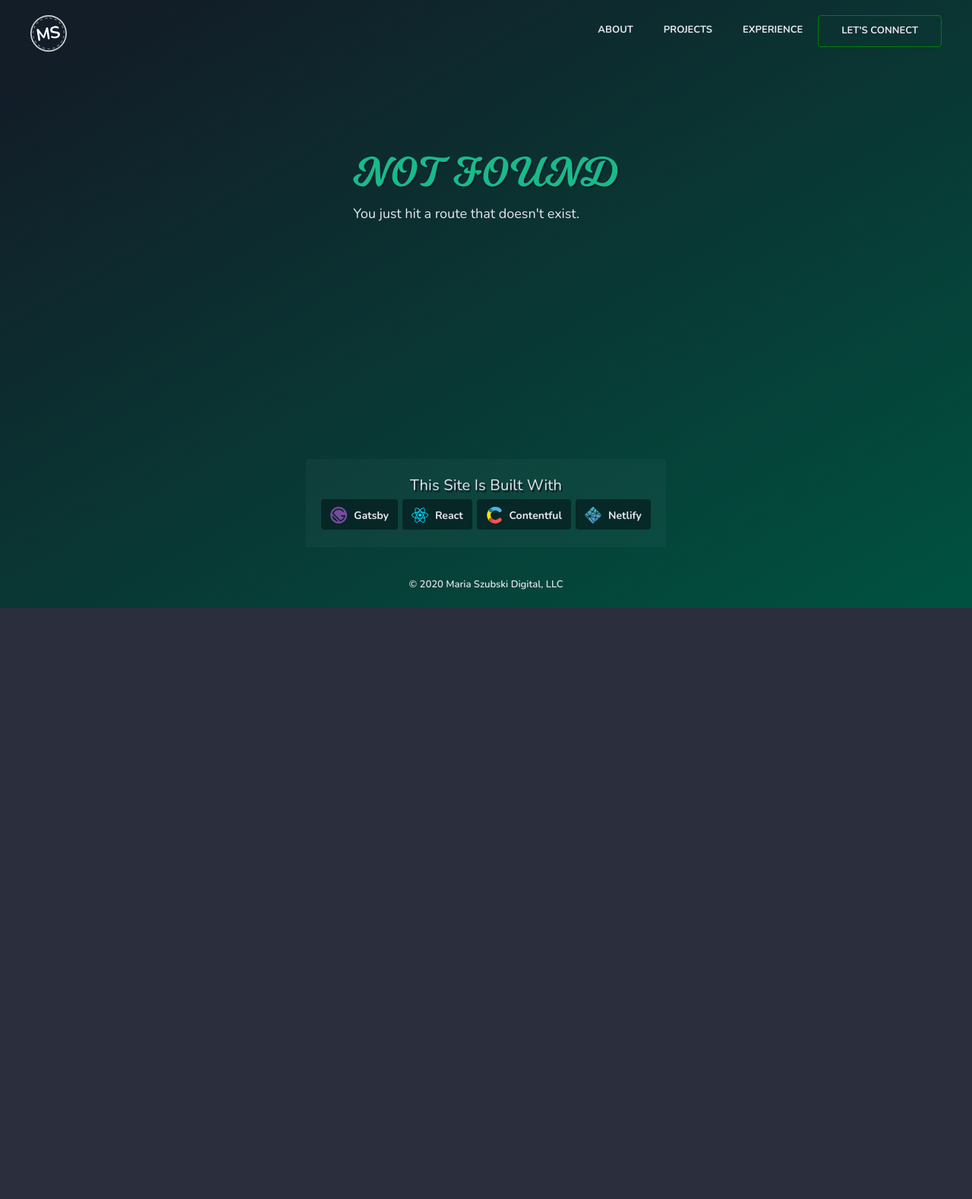
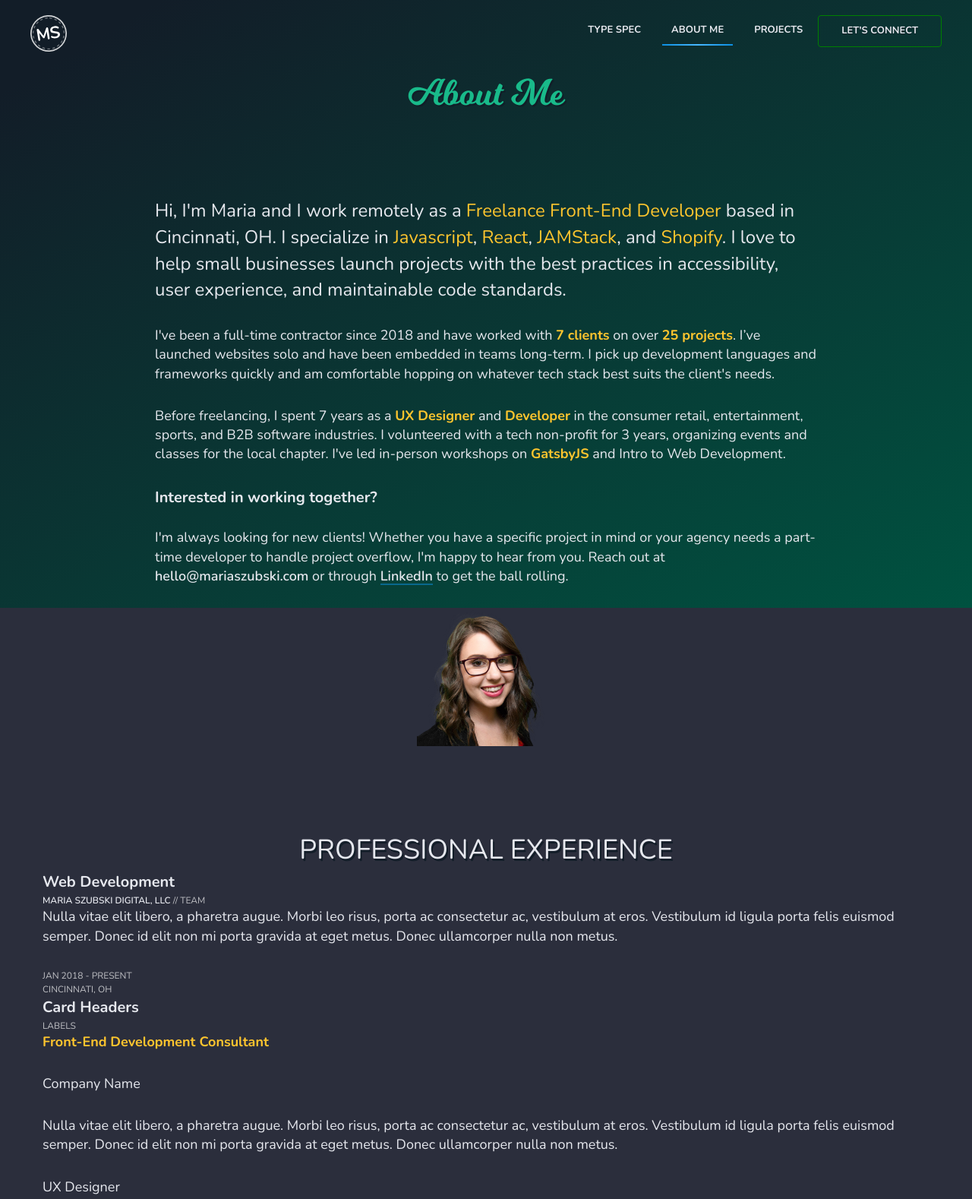
Before and after one commit to MariaSzubski/mariaszubski-com, a Gatsby site: page /about in a window 1280 px wide. Before the commit this address had no page. Shown: the top 1578 px of the page at 76% size. Before the commit the page ends 800 px from the top, so only its background shows below. Built offline with nearby package versions, Linux system fonts and the light colour scheme; Gatsby itself is replaced by a stand-in of ours.

Commit message:
Create `About Me` page

```diff
--- a/package.json
+++ b/package.json
@@ -29,7 +29,6 @@
     "react-flexbox-grid": "^2.1.2",
     "react-helmet": "^6.1.0",
     "react-inlinesvg": "^2.0.0",
-    "react-obfuscate": "^3.6.7",
     "react-responsive": "^8.1.0",
     "styled-components": "^5.1.1"
   },
--- a/src/components/global/styles.js
+++ b/src/components/global/styles.js
@@ -44,12 +44,18 @@ const global_styles = css`
   body {
     font-size: 16px;
     font-size: 1.8rem;
+    font-weight: 300;
     line-height: 1.5;
     opacity: 0;
     &.loaded{
       opacity: 1;
       transition: opacity 0.4s 0.2s ease-in;
     }
+  }
+
+  strong {
+    font-weight: 700;
+    color: ${colors.yellow};
   }
 
   a {
@@ -74,7 +80,7 @@ const global_styles = css`
     }
 
     p &:after {
-      background: ${colors.blue300};
+      background: ${colors.blue200 + "AA"};
       transform: scaleX(0);
       transform-origin: bottom center;
       transition: transform .2s ease-out;
@@ -117,8 +123,8 @@ const global_styles = css`
 
   h1 {
     font-family: ${fonts.milkshake};
-    font-weight: 300;
-    font-size: 5.4rem;
+    font-weight: 200;
+    font-size: 4.8rem;
     text-align: center;
     color: ${colors.green300};
     text-shadow: 0.2rem 0.2rem 0rem ${colors.black};
@@ -187,6 +193,7 @@ const global_styles = css`
   *.text-lg,
   *.text-lg * {
     font-size: 2.4rem;
+    font-weight: 400;
     line-height: 145%;
   }
 
--- a/src/components/global/vars.js
+++ b/src/components/global/vars.js
@@ -7,13 +7,16 @@ export const colors = {
 
   yellow:   '#FEC52E',
   green:    '#009978', // #008F70, saturate( darken( #06A281, 5% ), 50% )
+  green200: '#34DDAA',
   green300: '#19BA8A',
   green700: '#005240',
   blue:     '#004876',
+  blue200:  '#49B8FF',
   blue300:  '#0C8FE2',
   blue700:  '#003C62',
   blue900:  '#000A10',
   grape:    '#272580',
+  grape200: '#8684F6',
   grape300: '#6B69DF',
   grape700: '#22216E',
   plum:     '#602651',
--- a/src/components/nav/nav.js
+++ b/src/components/nav/nav.js
@@ -42,9 +42,9 @@ const PageLinks = styled.section`
       left: 0.8rem;
       background: linear-gradient(
         90deg,
-        ${colors.plum} 0%,
-        ${colors.plum300} 50%,
-        ${colors.plum} 100%
+        ${colors.blue} 0%,
+        ${colors.blue200} 50%,
+        ${colors.blue} 100%
       );
       transform: scaleX(0);
       transform-origin: bottom center;
@@ -57,9 +57,9 @@ const PageLinks = styled.section`
       transform: scaleX(1);
       background: linear-gradient(
         90deg,
-        ${colors.plum} 0%,
-        ${colors.plum300} 50%,
-        ${colors.plum} 100%
+        ${colors.blue300} 0%,
+        ${colors.blue200} 50%,
+        ${colors.blue300} 100%
       );
     }
   }
@@ -84,13 +84,13 @@ const Nav = () => (
     </Link>
     <PageLinks aria-label="pages" className="text-sm">
       <StyledLink to="/type-spec" activeClassName="active">
-        About
+        Type Spec
+      </StyledLink>
+      <StyledLink to="/about" activeClassName="active">
+        About Me
       </StyledLink>
       <StyledLink to="/projects" activeClassName="active">
         Projects
-      </StyledLink>
-      <StyledLink to="/projects/style-guide" activeClassName="active">
-        Experience
       </StyledLink>
       <Button to="/projects" $color="green" activeClassName="active">
         Let&apos;s Connect
--- a/src/content/site-tech.yml
+++ b/src/content/site-tech.yml
@@ -1,5 +1,5 @@
 ---
-- title: This Site Is Built With
+- title: Built With
   skills:
     - icon: gatsby
     - icon: reactjs
--- /dev/null
+++ b/src/pages/about.js
@@ -0,0 +1,143 @@
+import React from "react"
+import { useStaticQuery, graphql } from "gatsby"
+import styled from "styled-components"
+import Img from "gatsby-image"
+import { Row, Col } from "react-flexbox-grid"
+
+import data from "../content/all-skills.yml"
+
+import Layout from "../components/layout"
+import { SkillGroup } from "../components/skill"
+import { SkillList, SkillTag } from "../components/skill/list"
+import Link from "../components/utilities/link"
+
+const Headshot = () => {
+  const data = useStaticQuery(graphql`
+    query {
+      headshot: file(relativePath: { eq: "headshot.png" }) {
+        childImageSharp {
+          fluid(maxWidth: 300) {
+            ...GatsbyImageSharpFluid
+          }
+        }
+      }
+    }
+  `)
+
+  return (
+    <Img
+      fluid={data.headshot.childImageSharp.fluid}
+      css={`
+        border-radius: 100%;
+        // border: 3px solid black;
+      `}
+    />
+  )
+}
+
+const AboutPage = () => (
+  <Layout>
+    <hgroup>
+      <h1>About Me</h1>
+    </hgroup>
+
+    <section className="element">
+      <Row around="md">
+        <Col md={12} lg={10} xl={9}>
+          <p className="text-lg">
+            Hi, I&#39;m Maria and I work remotely as a{" "}
+            <strong>Freelance Front-End Developer</strong> based in Cincinnati,
+            OH. I specialize in <strong>Javascript</strong>,{" "}
+            <strong>React</strong>, <strong>JAMStack</strong>, and{" "}
+            <strong>Shopify</strong>. I love to help small businesses launch
+            projects with the best practices in accessibility, user experience,
+            and maintainable code standards.
+          </p>
+          <p>
+            I&#39;ve been a full-time contractor since 2018 and have worked with{" "}
+            <strong>7 clients</strong> on over <strong>25 projects</strong>.
+            I’ve launched websites solo and have been embedded in teams
+            long-term. I pick up development languages and frameworks quickly
+            and am comfortable hopping on whatever tech stack best suits the
+            client&#39;s needs.
+          </p>
+          <p>
+            Before freelancing, I spent 7 years as a{" "}
+            <strong>UX Designer</strong> and <strong>Developer</strong> in the
+            consumer retail, entertainment, sports, and B2B software industries.
+            I volunteered with a tech non-profit for 3 years, organizing events
+            and classes for the local chapter. I&#39;ve led in-person workshops
+            on <strong>GatsbyJS</strong> and Intro to Web Development.
+          </p>
+
+          <h4 className="pad">Interested in working together?</h4>
+
+          <p>
+            I&#39;m always looking for new clients! Whether you have a specific
+            project in mind or your agency needs a part-time developer to handle
+            project overflow, I&#39;m happy to hear from you. Reach out at{" "}
+            <Link href="mailto:hello@mariaszubski.com" target="_blank">
+              hello@mariaszubski.com
+            </Link>{" "}
+            or through{" "}
+            <Link href="https://linkedin.com/in/mariaszubski" target="_blank">
+              LinkedIn
+            </Link>{" "}
+            to get the ball rolling.
+          </p>
+        </Col>
+      </Row>
+
+      <Row around="md">
+        <Col xs={5} md={3} xl={2}>
+          <Headshot />
+        </Col>
+      </Row>
+    </section>
+
+    <section className="element">
+      <h3>Professional Experience</h3>
+
+
+
+      <h4>Web Development</h4>
+      <h6><a href="">Maria Szubski Digital, LLC</a> {`//`} Team</h6>
+      <p>
+        Nulla vitae elit libero, a pharetra augue. Morbi leo risus, porta ac
+        consectetur ac, vestibulum at eros. Vestibulum id ligula porta felis
+        euismod semper. Donec id elit non mi porta gravida at eget metus. Donec
+        ullamcorper nulla non metus.
+      </p>
+      <h6>Jan 2018 - Present</h6><h6>Cincinnati, OH</h6>
+
+
+
+
+
+      <h4>Card Headers</h4>
+      <h6>Labels</h6>
+      <p>
+        <strong>Front-End Development Consultant</strong>
+      </p>
+      <p className="subheadline">Company Name</p>
+      <p>
+        Nulla vitae elit libero, a pharetra augue. Morbi leo risus, porta ac
+        consectetur ac, vestibulum at eros. Vestibulum id ligula porta felis
+        euismod semper. Donec id elit non mi porta gravida at eget metus. Donec
+        ullamcorper nulla non metus.
+      </p>
+      <p className="headline">UX Designer</p>
+      <p className="subheadline">Company Name // Team</p>
+      <p>
+        Nullam id dolor id nibh ultricies vehicula ut id elit. Vestibulum id
+        ligula porta felis euismod semper. Vivamus sagittis lacus vel augue
+        laoreet rutrum faucibus dolor auctor. Duis mollis, est non commodo
+        luctus, nisi erat porttitor ligula, eget lacinia odio sem nec elit.
+        Vestibulum id ligula porta felis euismod semper. Praesent commodo cursus
+        magna, vel scelerisque nisl consectetur et.
+      </p>
+    </section>
+  </Layout>
+)
+
+export default AboutPage
```
Also changed, not shown: src/images/headshot.png (added), 2 other files.
